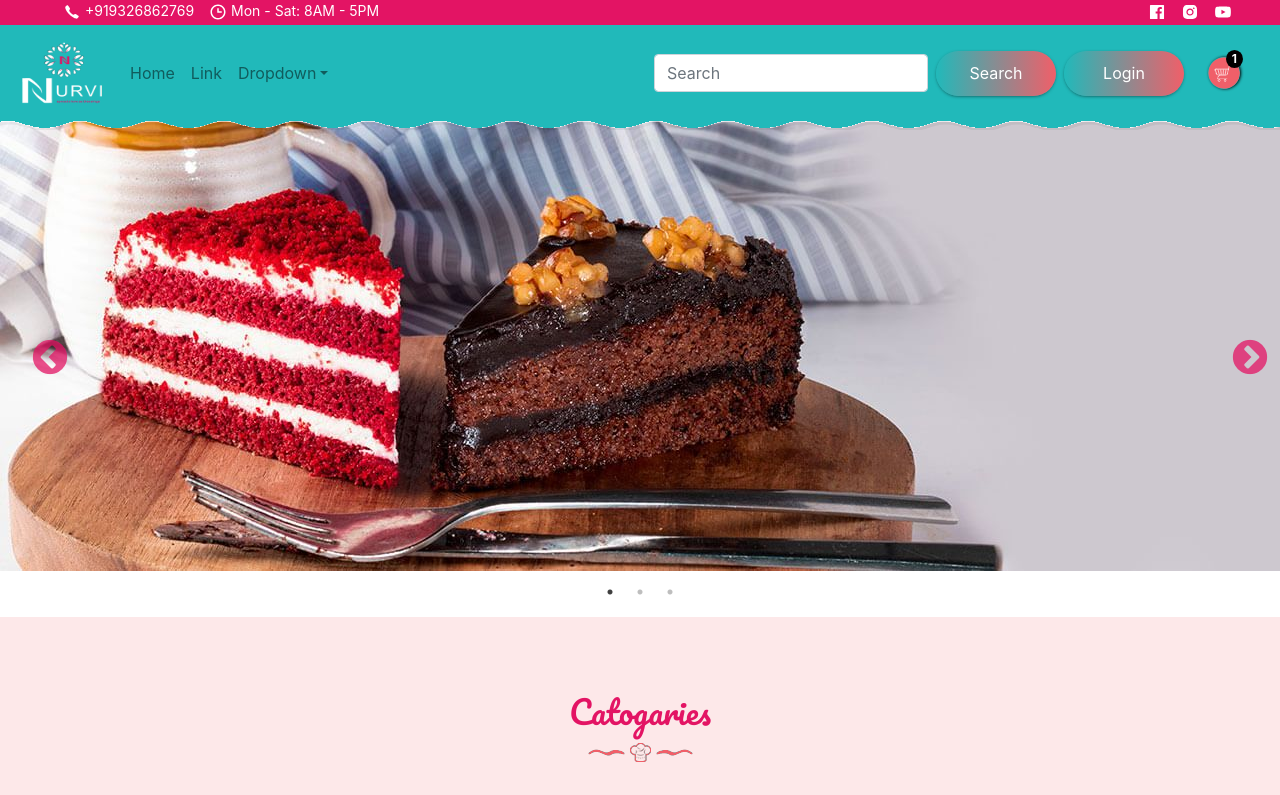
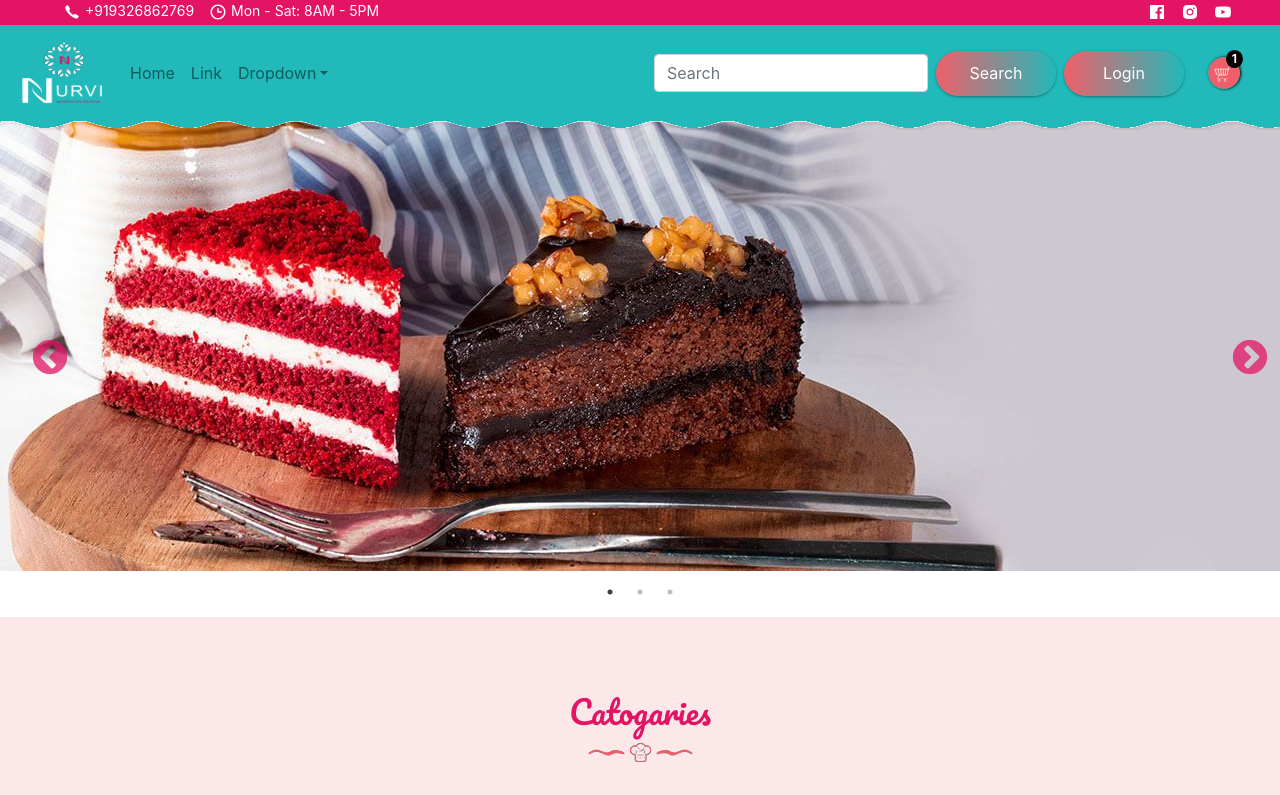
Before and after one commit to manishmate/nurvi, a React (Create React App) app: page / in a window 1280 px wide. Shown: the top 795 px of the page. Built offline with nearby package versions, Linux system fonts and the light colour scheme.

Commit message:
css changes

```diff
--- a/src/App.scss
+++ b/src/App.scss
@@ -35,6 +35,7 @@ left: 73px;
 .Applogo {
   width:90px;
   height: 70px;
+  cursor: pointer;
 }
 
 .addtoCartIcon{
--- a/src/assests/css/common.scss
+++ b/src/assests/css/common.scss
@@ -90,7 +90,7 @@
     outline: none !important;
     border: none;
     background: #F05F69;
-    background: linear-gradient(90deg, $secondaryColor 0%, rgba(240,95,105,1) 100%);
+    background: linear-gradient(90deg,  rgba(240,95,105,1) 0%, $secondaryColor 100%);
     border-radius: 25px;
     transition: color 4s ease-out;
     box-shadow: 0px 1px 4px -2px #000;
@@ -131,7 +131,7 @@
 
 .btn-wrapper:before {
     background: #91a5f4;
-    background: linear-gradient(90deg, rgba(240,95,105,1) 0%, $secondaryColor 100%);
+    background: linear-gradient(90deg, $secondaryColor 0%, rgba(240,95,105,1)  100%);
     content: "";
     width: 100%;
     height: 100%;
```
